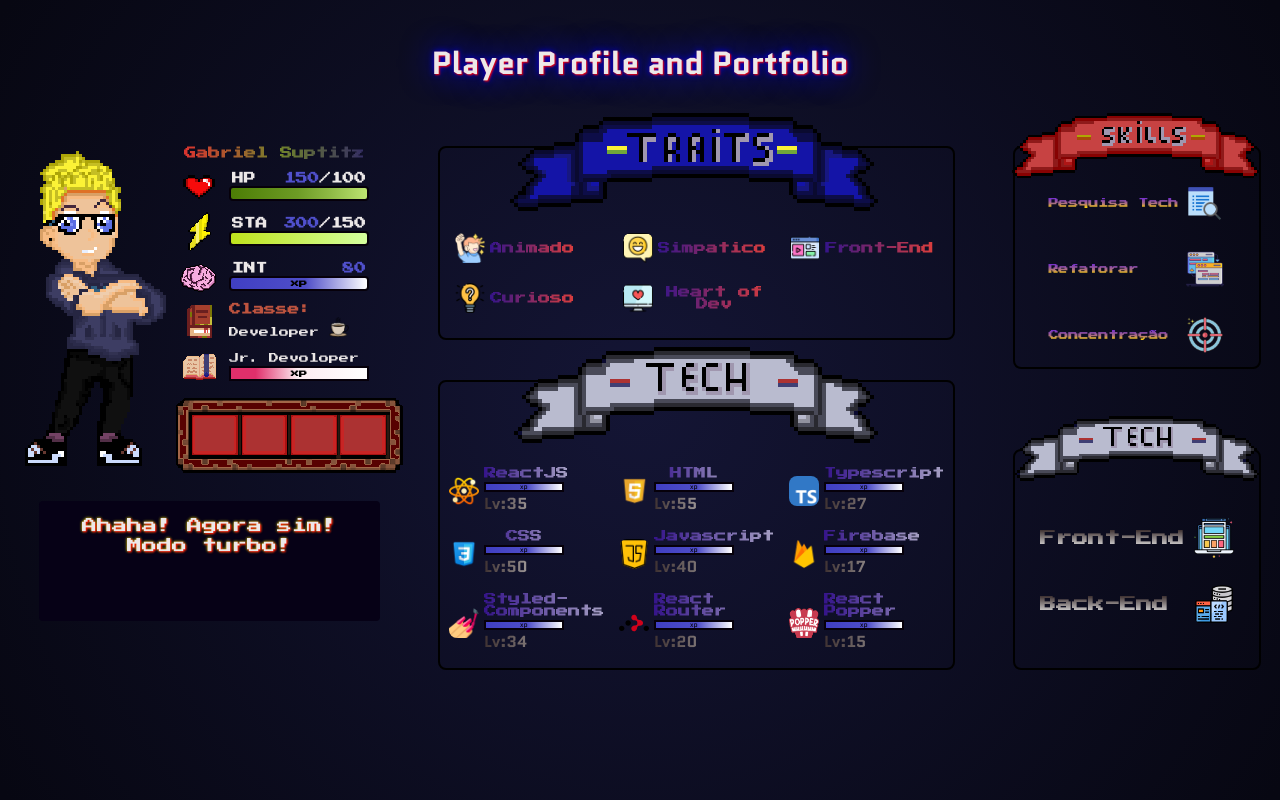
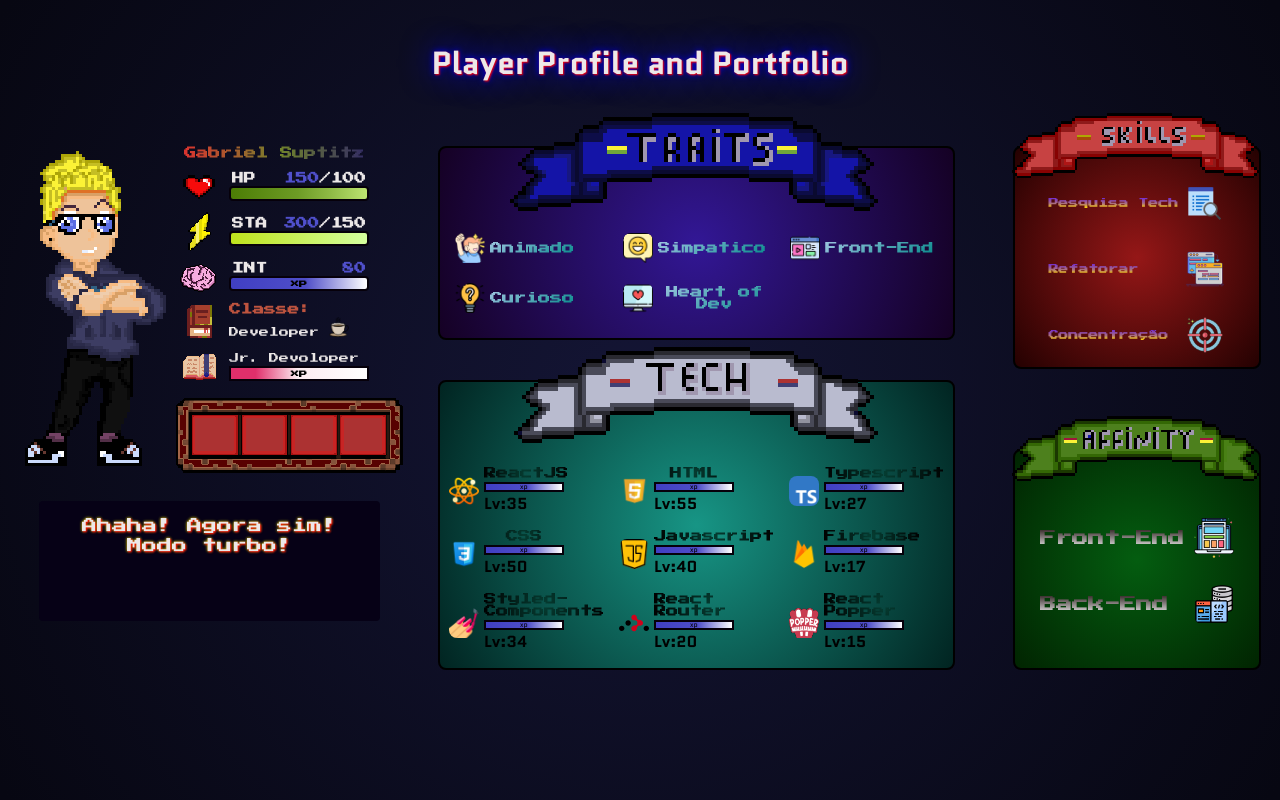
Before and after one commit to gabrielsupz/initial-portifolio, a React (Vite) app: page / in a window 1280 px wide. Built offline with nearby package versions, Linux system fonts and the light colour scheme.

Commit message:
ajust background color

```diff
--- a/src/components/Affinity/index.tsx
+++ b/src/components/Affinity/index.tsx
@@ -1,5 +1,5 @@
 import * as S from './style'
-import TitleTechs from '../../assets/TitleTechs.svg'
+import affinity from '../../assets/affinity.svg'
 import back from '../../assets/back.png'
 import front from '../../assets/front-affinity.png'
 
@@ -8,7 +8,7 @@ import React from 'react'
 export function Affinitys() {
   return (
     <S.Affinitys>
-      <img className="title" src={TitleTechs} alt="" />
+      <img className="title" src={affinity} alt="" />
 
       <S.AffinitysBox>
         <S.Affinity>
--- a/src/components/Affinity/style.ts
+++ b/src/components/Affinity/style.ts
@@ -15,6 +15,13 @@ export const Affinitys = styled.div`
   padding-bottom: 7px;
   padding-left: 20px;
   padding-right: 20px;
+  background: rgb(255, 255, 255);
+  background: radial-gradient(
+    circle,
+    rgba(255, 255, 255, 1) 0%,
+    rgba(4, 93, 16, 1) 0%,
+    rgba(1, 36, 1, 1) 100%
+  );
 
   img {
     width: 250px;
--- a/src/components/Skills/style.ts
+++ b/src/components/Skills/style.ts
@@ -14,6 +14,14 @@ export const Skills = styled.div`
   padding-bottom: 7px;
   padding-left: 20px;
   padding-right: 20px;
+
+  background: rgb(255, 255, 255);
+  background: radial-gradient(
+    circle,
+    rgba(255, 255, 255, 1) 0%,
+    rgba(149, 23, 23, 1) 0%,
+    rgba(36, 1, 1, 1) 100%
+  );
 
   img {
     width: 250px;
--- a/src/components/Technologies/style.ts
+++ b/src/components/Technologies/style.ts
@@ -14,6 +14,14 @@ export const Techs = styled.div`
   padding-bottom: 10px;
   padding-left: 10px;
   padding-right: 10px;
+
+  background: rgb(255, 255, 255);
+  background: radial-gradient(
+    circle,
+    rgba(255, 255, 255, 1) 0%,
+    rgba(23, 149, 133, 1) 0%,
+    rgba(1, 36, 33, 1) 100%
+  );
 
   @media screen and (max-width: 450px) {
     width: 100%;
@@ -85,11 +93,11 @@ export const Tech = styled.div`
     font-family: 'Press Start 2P', cursive;
     font-size: 12px;
     display: flex;
-    background: rgb(53, 20, 138);
-    background: linear-gradient(
-      90deg,
-      rgba(53, 20, 138, 1) 0%,
-      rgba(165, 159, 195, 1) 100%
+    background: rgb(5, 61, 50);
+    background: radial-gradient(
+      circle,
+      rgba(5, 61, 50, 1) 0%,
+      rgba(0, 0, 0, 1) 100%
     );
     background-clip: text;
     -webkit-background-clip: text;
@@ -125,13 +133,8 @@ export const Tech = styled.div`
     justify-content: center;
 
     strong {
-      background: rgb(255, 255, 255);
-      background: linear-gradient(
-        270deg,
-        rgba(255, 255, 255, 1) 0%,
-        rgba(214, 212, 212, 1) 12%,
-        rgba(62, 49, 49, 1) 100%
-      );
+      background: black;
+
       background-clip: text;
       -webkit-background-clip: text;
       -webkit-text-fill-color: transparent;
--- a/src/components/Traits/style.ts
+++ b/src/components/Traits/style.ts
@@ -14,7 +14,13 @@ export const Traits = styled.div`
   padding-bottom: 20px;
   padding-left: 10px;
   padding-right: 10px;
-
+  background: rgb(255, 255, 255);
+  background: radial-gradient(
+    circle,
+    rgba(255, 255, 255, 1) 0%,
+    rgba(50, 23, 149, 1) 0%,
+    rgba(21, 1, 36, 1) 100%
+  );
   img {
     width: 372px;
     height: 102px;
@@ -84,11 +90,11 @@ export const Trait = styled.div`
     font-family: 'Press Start 2P', cursive;
     font-size: 12px;
     display: flex;
-    background: rgb(53, 20, 138);
+    background: rgb(11, 141, 142);
     background: linear-gradient(
-      90deg,
-      rgba(53, 20, 138, 1) 0%,
-      rgba(217, 61, 61, 1) 100%
+      332deg,
+      rgba(11, 141, 142, 1) 0%,
+      rgba(155, 196, 223, 1) 100%
     );
     background-clip: text;
     -webkit-background-clip: text;
```
Also changed, not shown: src/assets/affinity.svg (added).
